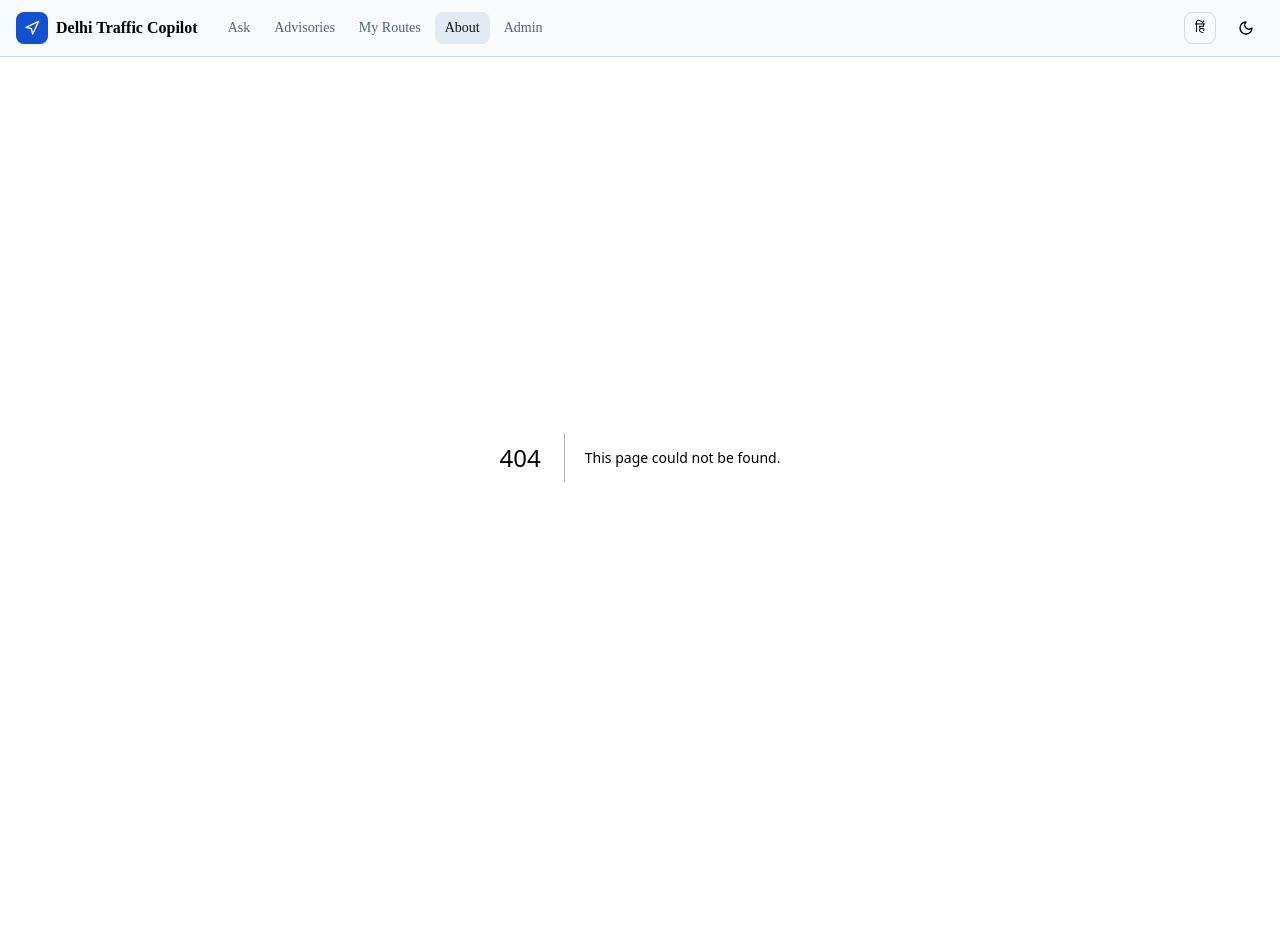
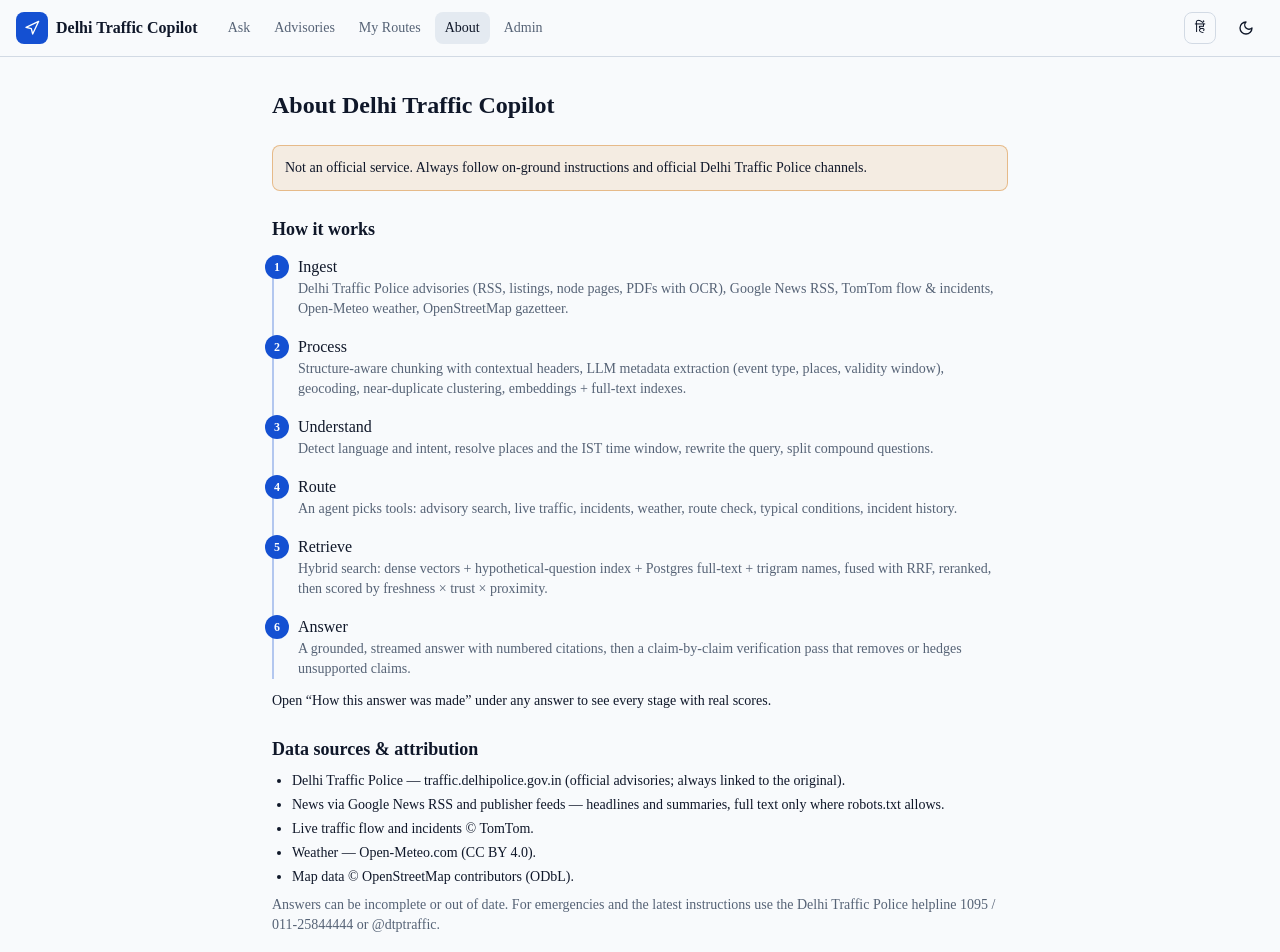
Before and after one commit to Vansh-456/Traffic_RAG, a Next.js app in the folder frontend/: page /about in a window 1280 px wide. Before the commit this address had no page. Shown: the top 952 px of the page. Before the commit the page ends 857 px from the top, so only its background shows below. Built offline with nearby package versions, Linux system fonts and the light colour scheme.

Commit message:
feat(web): add about page with pipeline overview and attributions

```diff
--- /dev/null
+++ b/frontend/app/about/page.tsx
@@ -0,0 +1,81 @@
+"use client";
+
+import { useI18n } from "@/lib/i18n";
+
+const STEPS = [
+  [
+    "Ingest",
+    "Delhi Traffic Police advisories (RSS, listings, node pages, PDFs with OCR), Google News RSS, TomTom flow & incidents, Open-Meteo weather, OpenStreetMap gazetteer.",
+  ],
+  [
+    "Process",
+    "Structure-aware chunking with contextual headers, LLM metadata extraction (event type, places, validity window), geocoding, near-duplicate clustering, embeddings + full-text indexes.",
+  ],
+  [
+    "Understand",
+    "Detect language and intent, resolve places and the IST time window, rewrite the query, split compound questions.",
+  ],
+  [
+    "Route",
+    "An agent picks tools: advisory search, live traffic, incidents, weather, route check, typical conditions, incident history.",
+  ],
+  [
+    "Retrieve",
+    "Hybrid search: dense vectors + hypothetical-question index + Postgres full-text + trigram names, fused with RRF, reranked, then scored by freshness × trust × proximity.",
+  ],
+  [
+    "Answer",
+    "A grounded, streamed answer with numbered citations, then a claim-by-claim verification pass that removes or hedges unsupported claims.",
+  ],
+];
+
+export default function AboutPage() {
+  const { t } = useI18n();
+  return (
+    <div className="mx-auto w-full max-w-3xl space-y-6 px-4 py-8">
+      <h1 className="text-2xl font-semibold">{t("about.title")}</h1>
+      <p className="rounded-md border border-warn/40 bg-warn/10 p-3 text-sm">{t("notice.not_official")}</p>
+      <section aria-labelledby="how">
+        <h2 id="how" className="mb-3 text-lg font-semibold">
+          How it works
+        </h2>
+        <ol className="relative space-y-4 border-l-2 border-primary/30 pl-6">
+          {STEPS.map(([title, body], i) => (
+            <li key={title} className="relative">
+              <span className="absolute -left-[33px] grid h-6 w-6 place-items-center rounded-full bg-primary text-xs font-semibold text-primary-foreground">
+                {i + 1}
+              </span>
+              <h3 className="font-medium">{title}</h3>
+              <p className="text-sm text-muted-foreground">{body}</p>
+            </li>
+          ))}
+        </ol>
+        <p className="mt-3 text-sm">
+          Open “How this answer was made” under any answer to see every stage with real scores.
+        </p>
+      </section>
+      <section aria-labelledby="sources" className="space-y-2 text-sm">
+        <h2 id="sources" className="text-lg font-semibold">
+          Data sources & attribution
+        </h2>
+        <ul className="list-disc space-y-1 pl-5">
+          <li>
+            Delhi Traffic Police — traffic.delhipolice.gov.in (official advisories; always linked to the
+            original).
+          </li>
+          <li>
+            News via Google News RSS and publisher feeds — headlines and summaries, full text only where
+            robots.txt allows.
+          </li>
+          <li>Live traffic flow and incidents © TomTom.</li>
+          <li>Weather — Open-Meteo.com (CC BY 4.0).</li>
+          <li>Map data © OpenStreetMap contributors (ODbL).</li>
+        </ul>
+        <p className="text-muted-foreground">
+          Answers can be incomplete or out of date. For emergencies and the latest instructions use the Delhi
+          Traffic Police helpline 1095 / 011-25844444 or @dtptraffic.
+        </p>
+      </section>
+    </div>
+  );
+}
```
